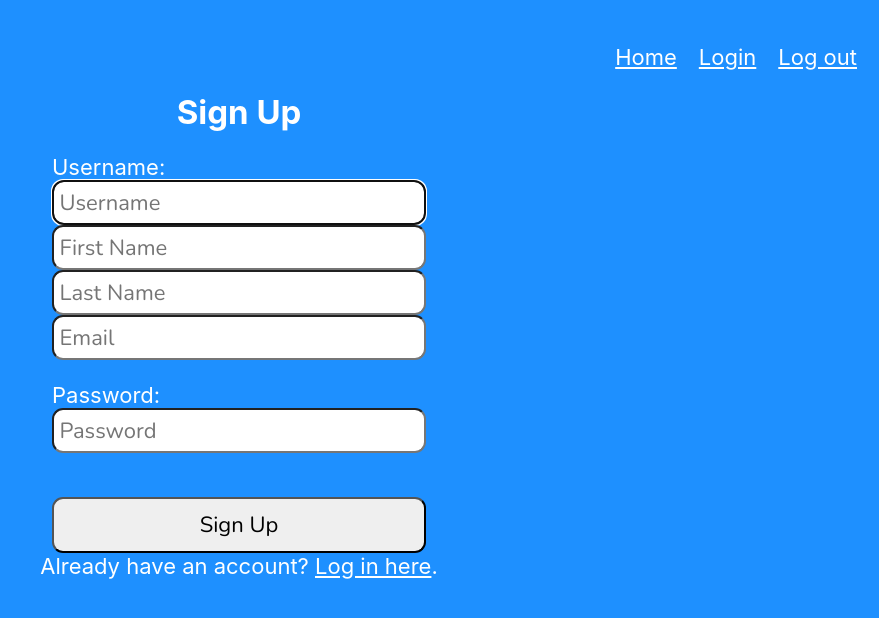
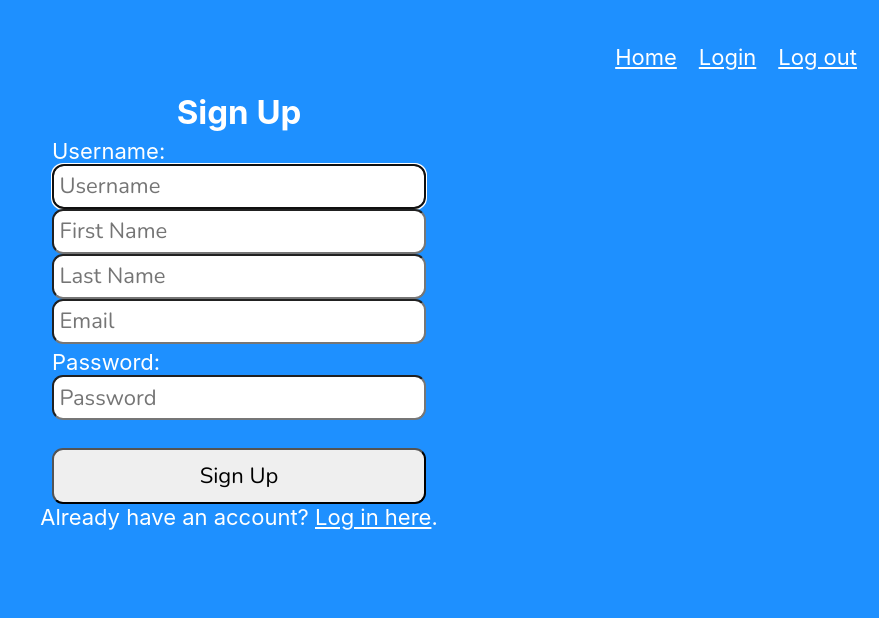
Before and after one commit to imasharc/ShaReCon, a React (Create React App) app in the folder frontend/: page /signup in a window 1280 px wide. Shown: the top 618 px of the page, without its empty margins (401-1280 px from the left). Built offline with nearby package versions, Linux system fonts and the light colour scheme.

Commit message:
change spacing between labels

```diff
--- a/frontend/src/styles/SignupForm.css
+++ b/frontend/src/styles/SignupForm.css
@@ -54,7 +54,7 @@ textarea {
 
 label,
 button {
-  margin-top: 1rem;
+  margin-top: 0.25rem;
 }
 
 button {
```
